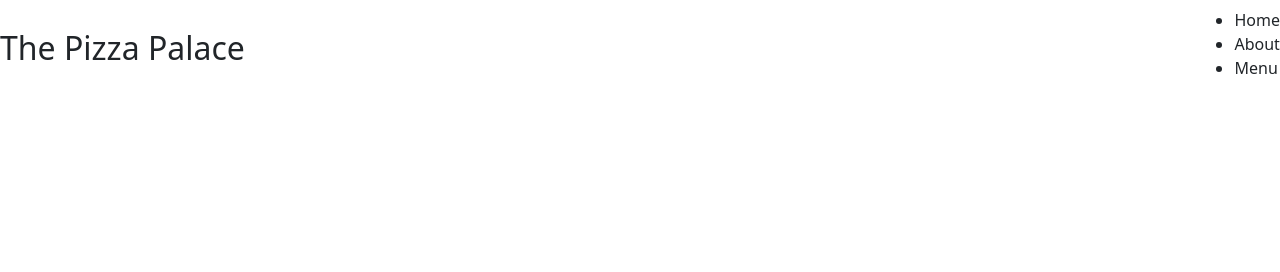
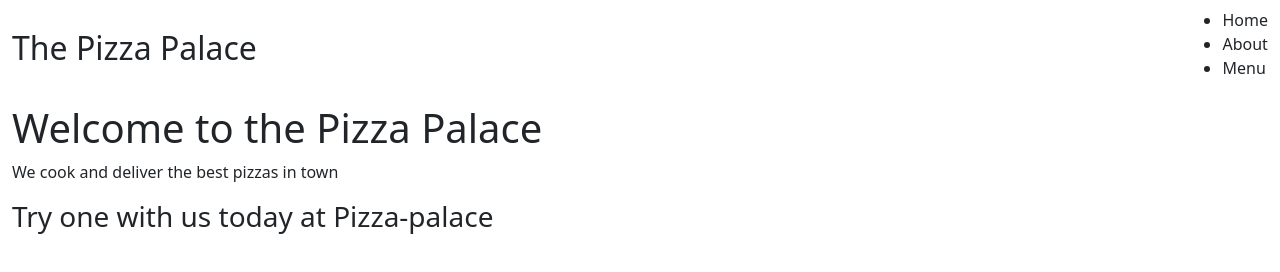
Before and after one commit to Otybrian/pizza-palace, a plain HTML site: page index.html in a window 1280 px wide. Drawn offline with nearby package versions, Linux system fonts and the light colour scheme.

Commit message:
add class section to html file

```diff
--- a/index.html
+++ b/index.html
@@ -9,7 +9,7 @@
     <link rel="stylesheet" href="styles/css/bootstrap.css">
 </head>
 <body>
-
+    <div class="container-fluid">
     <div class="navbar">
         <h2>The Pizza Palace</h2>
         <ul>
@@ -17,6 +17,13 @@
             <li>About</li>
             <li>Menu</li>
         </ul>
+    </div>
+    <div class="section">
+        <h1>Welcome to the Pizza Palace</h1>
+        <p>We cook and deliver the best pizzas in town</p>
+        <h3>Try one with us today at Pizza-palace</h3>
+    </div>
+
     </div>
 
     <script src="https://cdn.jsdelivr.net/npm/bootstrap@5.0.2/dist/js/bootstrap.bundle.min.js"
```
